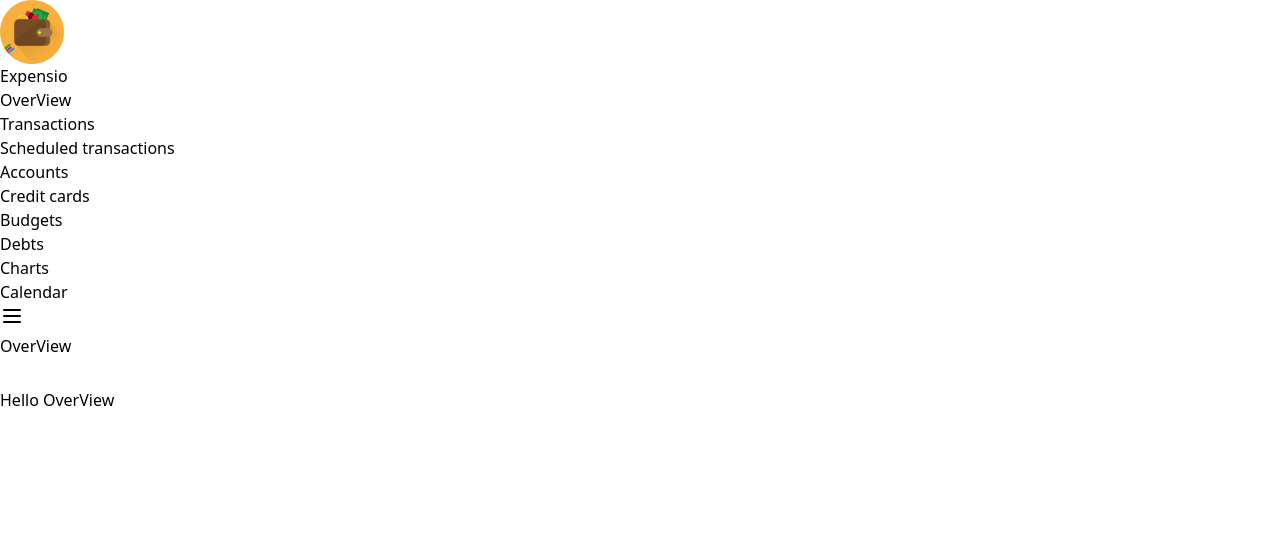
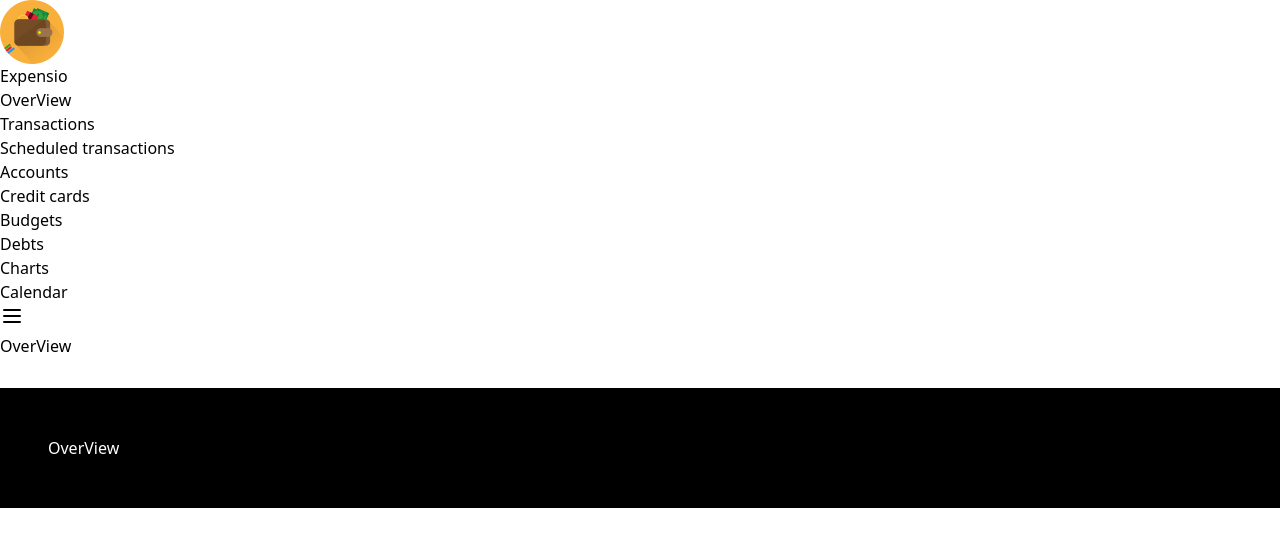
Before and after one commit to prashantjinwal/Money_Tracker, a React (Vite) app: page / in a window 1280 px wide. Shown: the top 546 px of the page. Built offline with nearby package versions, Linux system fonts and the light colour scheme.

Commit message:
Ready to apply d3

```diff
--- a/package.json
+++ b/package.json
@@ -13,6 +13,7 @@
   "dependencies": {
     "@headlessui/react": "^2.1.2",
     "@heroicons/react": "^2.1.4",
+    "d3": "^7.9.0",
     "lucide-react": "^0.407.0",
     "react": "^18.3.1",
     "react-aria": "^3.33.1",
--- a/src/Components/SideBar.jsx
+++ b/src/Components/SideBar.jsx
@@ -37,9 +37,7 @@ export default function SideBar({ onselect, selectedBarBtn }){
 
             </ul>
 
-            <div>
 
-            </div>
         </aside>
     );
 }
--- a/src/Pages/Accounts.jsx
+++ b/src/Pages/Accounts.jsx
@@ -1,7 +1,7 @@
 export default function Accounts(){
     return (
-        <>
+        <div id="screen">
             <h2>Hello Account</h2>
-        </>
+        </div>
     )
 }
--- a/src/Pages/Budgets.jsx
+++ b/src/Pages/Budgets.jsx
@@ -1,7 +1,7 @@
 export default function Budgets(){
     return (
-        <>
+        <div id="screen">
             <h2>Hello Budgets</h2>
-        </>
+        </div>
     );
 }
--- a/src/Pages/Calendar.jsx
+++ b/src/Pages/Calendar.jsx
@@ -1,7 +1,7 @@
 export default function Calendar(){
     return (
-        <>
+        <div id="screen">
             <h2>Hello Calendar</h2>
-        </>
+        </div>
     );
 }
--- a/src/Pages/Charts.jsx
+++ b/src/Pages/Charts.jsx
@@ -1,7 +1,7 @@
 export default function Charts(){
     return (
-        <>
+        <div id="screen">
             <h2>hello Charts</h2>
-        </>
+        </div>
     );
 }
--- a/src/Pages/Creditcards.jsx
+++ b/src/Pages/Creditcards.jsx
@@ -1,9 +1,9 @@
 export default function Creditcards(){
     return (
-        <>
+        <div id="screen">
             <h2>
                 Hello Credit-cards
             </h2>
-        </>
+        </div>
     )
 }
--- a/src/Pages/Debts.jsx
+++ b/src/Pages/Debts.jsx
@@ -1,7 +1,7 @@
 export default function Debts(){
     return (
-        <>
+        <div id="screen">
             <h2>Hello Debts</h2>
-        </>
+        </div>
     );
 }
--- a/src/Pages/OverView.jsx
+++ b/src/Pages/OverView.jsx
@@ -1,7 +1,7 @@
 export default function OverView (){
     return (
-        <div>
-            <p className="text-2xl text-black flex text-center">Hello OverView</p>
+        <div id="screen">
+            <h2>OverView</h2>
         </div>
     )
 }
--- a/src/Pages/Scheduled-transactions.jsx
+++ b/src/Pages/Scheduled-transactions.jsx
@@ -1,5 +1,9 @@
 export default function Scheduledtransactions(){
     return(
-        <h2>Hello Scheduled-transactions</h2>
+    <div id="screen" >
+
+         <h2>Hello Scheduled-transactions</h2>
+
+    </div>
     )
 }
--- a/src/Pages/Transactions.jsx
+++ b/src/Pages/Transactions.jsx
@@ -1,7 +1,7 @@
 export default function Transactions(){
     return (
-        <>
+        <div id="screen">
             <h2>Hello Transactions</h2>
-        </>
+        </div>
     )
 }
--- a/src/index.css
+++ b/src/index.css
@@ -1,3 +1,12 @@
 @tailwind base;
 @tailwind components;
 @tailwind utilities;
+
+
+#screen{
+    background-color: black;
+    width: 100%;
+    height: 100%;
+    padding: 3em;
+    color: white;
+}
```
Also changed, not shown: 1 other file (tests, documents, lock files or other folders).
